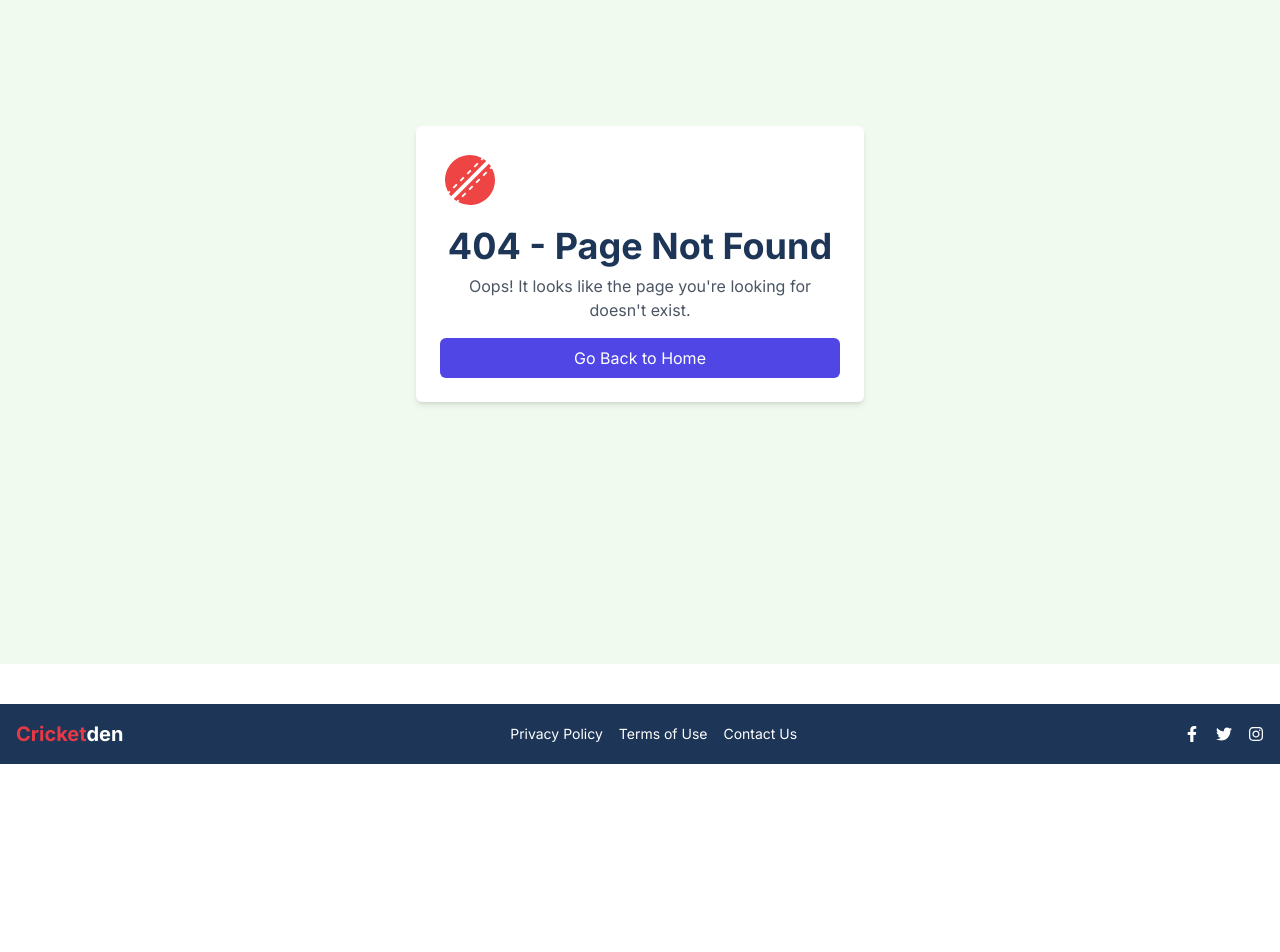
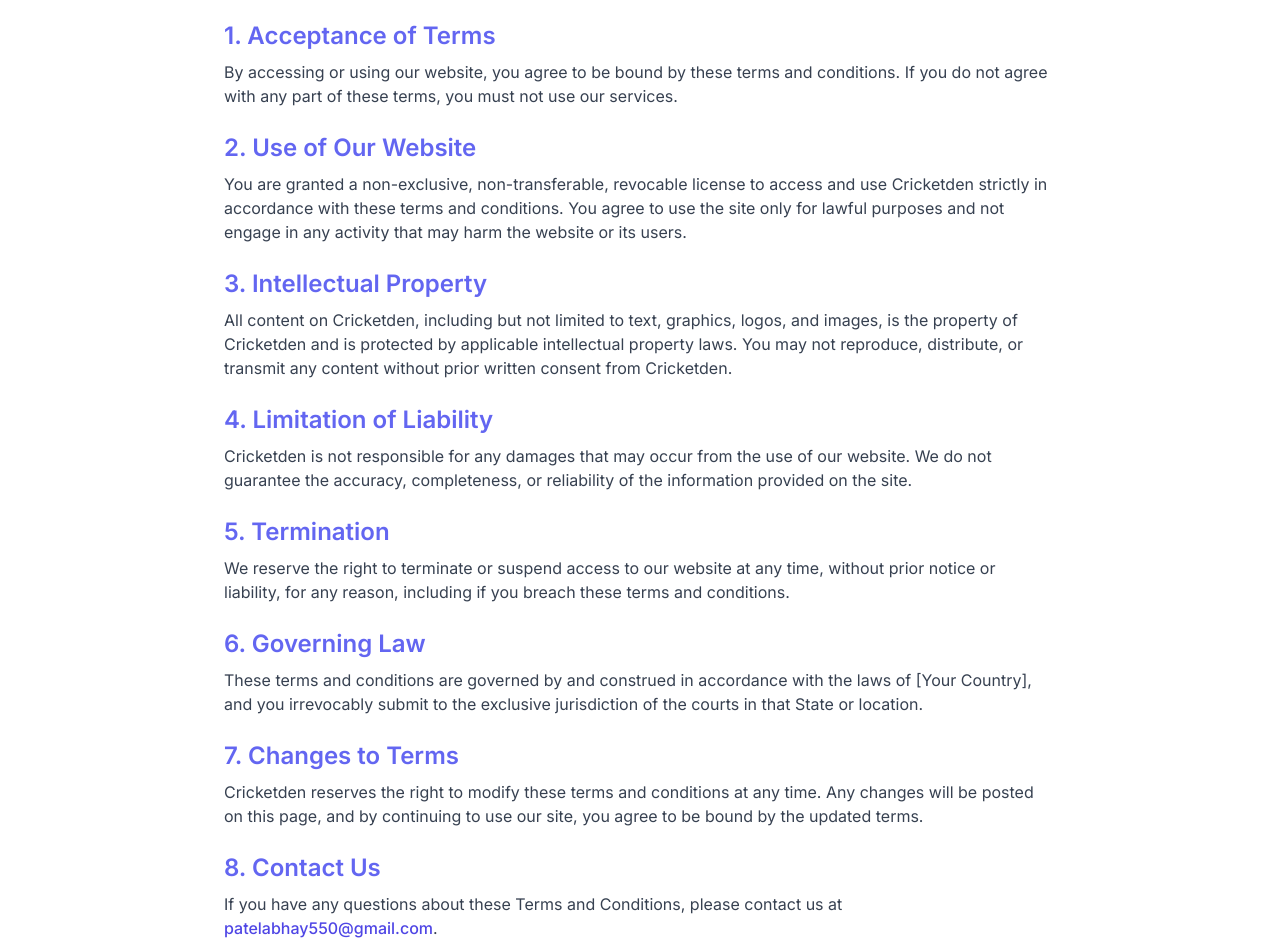
Before and after one commit to PatelAbhay550/cricketden, a Next.js app: page /Terms in a window 1280 px wide. Before the commit this address had no page. Shown: the part 200-1152 px from the top of the page. Before the commit the page ends 964 px from the top, so only its background shows below. Built offline with nearby package versions, Linux system fonts and the light colour scheme.

Commit message:
Add files via upload

```diff
--- /dev/null
+++ b/app/ContactUs/page.jsx
@@ -0,0 +1,33 @@
+import React from "react";
+
+const Page = () => {
+  return (
+    <div className="max-w-4xl mx-auto p-8 min-h-[72.9vh]">
+      <h1 className="text-3xl font-bold text-indigo-600 mb-4">Contact Us</h1>
+      <p className="text-gray-700 mb-4">
+        If you have any questions or need assistance, please feel free to reach
+        out to us. We are here to help!
+      </p>
+      <div className="bg-white shadow-md rounded-md p-6">
+        <h2 className="text-2xl font-semibold text-indigo-500 mb-2">
+          Contact Information
+        </h2>
+        <p className="text-gray-700 mb-2">
+          Email:{" "}
+          <a
+            href="mailto:patelabhay550@gmail.com"
+            className="text-indigo-600 font-medium"
+          >
+            patelabhay550@gmail.com
+          </a>
+        </p>
+        <p className="text-gray-700">
+          We aim to respond to all inquiries as quickly as possible. Thank you
+          for reaching out to us.
+        </p>
+      </div>
+    </div>
+  );
+};
+
+export default Page;
--- /dev/null
+++ b/app/Terms/page.jsx
@@ -0,0 +1,97 @@
+import React from "react";
+
+const TermsAndConditions = () => {
+  return (
+    <div className="max-w-4xl mx-auto p-8">
+      <h1 className="text-3xl font-bold text-indigo-600 mb-4">
+        Terms and Conditions
+      </h1>
+      <p className="text-gray-700 mb-4">
+        Welcome to Cricketden! These terms and conditions outline the rules and
+        regulations for the use of Cricketden's website.
+      </p>
+
+      <h2 className="text-2xl font-semibold text-indigo-500 mt-6 mb-2">
+        1. Acceptance of Terms
+      </h2>
+      <p className="text-gray-700 mb-4">
+        By accessing or using our website, you agree to be bound by these terms
+        and conditions. If you do not agree with any part of these terms, you
+        must not use our services.
+      </p>
+
+      <h2 className="text-2xl font-semibold text-indigo-500 mt-6 mb-2">
+        2. Use of Our Website
+      </h2>
+      <p className="text-gray-700 mb-4">
+        You are granted a non-exclusive, non-transferable, revocable license to
+        access and use Cricketden strictly in accordance with these terms and
+        conditions. You agree to use the site only for lawful purposes and not
+        engage in any activity that may harm the website or its users.
+      </p>
+
+      <h2 className="text-2xl font-semibold text-indigo-500 mt-6 mb-2">
+        3. Intellectual Property
+      </h2>
+      <p className="text-gray-700 mb-4">
+        All content on Cricketden, including but not limited to text, graphics,
+        logos, and images, is the property of Cricketden and is protected by
+        applicable intellectual property laws. You may not reproduce,
+        distribute, or transmit any content without prior written consent from
+        Cricketden.
+      </p>
+
+      <h2 className="text-2xl font-semibold text-indigo-500 mt-6 mb-2">
+        4. Limitation of Liability
+      </h2>
+      <p className="text-gray-700 mb-4">
+        Cricketden is not responsible for any damages that may occur from the
+        use of our website. We do not guarantee the accuracy, completeness, or
+        reliability of the information provided on the site.
+      </p>
+
+      <h2 className="text-2xl font-semibold text-indigo-500 mt-6 mb-2">
+        5. Termination
+      </h2>
+      <p className="text-gray-700 mb-4">
+        We reserve the right to terminate or suspend access to our website at
+        any time, without prior notice or liability, for any reason, including
+        if you breach these terms and conditions.
+      </p>
+
+      <h2 className="text-2xl font-semibold text-indigo-500 mt-6 mb-2">
+        6. Governing Law
+      </h2>
+      <p className="text-gray-700 mb-4">
+        These terms and conditions are governed by and construed in accordance
+        with the laws of [Your Country], and you irrevocably submit to the
+        exclusive jurisdiction of the courts in that State or location.
+      </p>
+
+      <h2 className="text-2xl font-semibold text-indigo-500 mt-6 mb-2">
+        7. Changes to Terms
+      </h2>
+      <p className="text-gray-700 mb-4">
+        Cricketden reserves the right to modify these terms and conditions at
+        any time. Any changes will be posted on this page, and by continuing to
+        use our site, you agree to be bound by the updated terms.
+      </p>
+
+      <h2 className="text-2xl font-semibold text-indigo-500 mt-6 mb-2">
+        8. Contact Us
+      </h2>
+      <p className="text-gray-700 mb-4">
+        If you have any questions about these Terms and Conditions, please
+        contact us at{" "}
+        <span className="text-indigo-600 font-medium">
+          patelabhay550@gmail.com
+        </span>
+        .
+      </p>
+
+      <p className="text-gray-500 text-sm mt-8">Last updated: [Date]</p>
+    </div>
+  );
+};
+
+export default TermsAndConditions;
--- /dev/null
+++ b/app/privacy/page.jsx
@@ -0,0 +1,107 @@
+import React from "react";
+
+const PrivacyPolicy = () => {
+  return (
+    <div className="max-w-4xl mx-auto p-8">
+      <h1 className="text-3xl font-bold text-indigo-600 mb-4">
+        Privacy Policy
+      </h1>
+      <p className="text-gray-700 mb-4">
+        Welcome to Cricketden! This Privacy Policy explains how we collect, use,
+        and protect your personal information when you visit our website and use
+        our services.
+      </p>
+
+      <h2 className="text-2xl font-semibold text-indigo-500 mt-6 mb-2">
+        1. Information We Collect
+      </h2>
+      <p className="text-gray-700 mb-4">
+        We collect information that you provide directly to us when you contact
+        us or use our services. This includes your name, email address, and any
+        other details you provide.
+      </p>
+      <p className="text-gray-700 mb-4">
+        We may also collect non-personal information automatically when you use
+        our website, such as your IP address, browser type, and browsing
+        behavior.
+      </p>
+
+      <h2 className="text-2xl font-semibold text-indigo-500 mt-6 mb-2">
+        2. How We Use Your Information
+      </h2>
+      <p className="text-gray-700 mb-4">
+        The information we collect is used to:
+      </p>
+      <ul className="list-disc list-inside text-gray-700 mb-4">
+        <li>Provide and maintain our services.</li>
+        <li>Personalize your experience on Cricketden.</li>
+        <li>Improve the performance and functionality of our website.</li>
+        <li>Communicate with you regarding updates, news, and offers.</li>
+      </ul>
+
+      <h2 className="text-2xl font-semibold text-indigo-500 mt-6 mb-2">
+        3. How We Protect Your Information
+      </h2>
+      <p className="text-gray-700 mb-4">
+        We are committed to protecting your personal information. We use
+        industry-standard security measures to safeguard your data and prevent
+        unauthorized access, disclosure, or alteration.
+      </p>
+
+      <h2 className="text-2xl font-semibold text-indigo-500 mt-6 mb-2">
+        4. Cookies and Tracking Technologies
+      </h2>
+      <p className="text-gray-700 mb-4">
+        Cricketden uses cookies and similar tracking technologies to enhance
+        your experience on our site. You can choose to disable cookies through
+        your browser settings, but this may limit your ability to use certain
+        features of our website.
+      </p>
+
+      <h2 className="text-2xl font-semibold text-indigo-500 mt-6 mb-2">
+        5. Third-Party Services
+      </h2>
+      <p className="text-gray-700 mb-4">
+        We may use third-party services, such as analytics tools, that collect,
+        monitor, and analyze non-personal data to help us improve our services.
+      </p>
+
+      <h2 className="text-2xl font-semibold text-indigo-500 mt-6 mb-2">
+        6. Your Rights
+      </h2>
+      <p className="text-gray-700 mb-4">
+        You have the right to access, update, or delete your personal
+        information. If you wish to exercise these rights or have any concerns
+        about your data, please contact us at{" "}
+        <span className="text-indigo-600 font-medium">
+          patelabhay550@gmail.com
+        </span>
+        .
+      </p>
+
+      <h2 className="text-2xl font-semibold text-indigo-500 mt-6 mb-2">
+        7. Changes to This Policy
+      </h2>
+      <p className="text-gray-700 mb-4">
+        We may update this Privacy Policy from time to time. Any changes will be
+        posted on this page, and we encourage you to review it periodically.
+      </p>
+
+      <h2 className="text-2xl font-semibold text-indigo-500 mt-6 mb-2">
+        8. Contact Us
+      </h2>
+      <p className="text-gray-700 mb-4">
+        If you have any questions or concerns about this Privacy Policy, please
+        contact us at{" "}
+        <span className="text-indigo-600 font-medium">
+          patelabhay550@gmail.com
+        </span>
+        .
+      </p>
+
+      <p className="text-gray-500 text-sm mt-8">Last updated: August 2024</p>
+    </div>
+  );
+};
+
+export default PrivacyPolicy;
```
